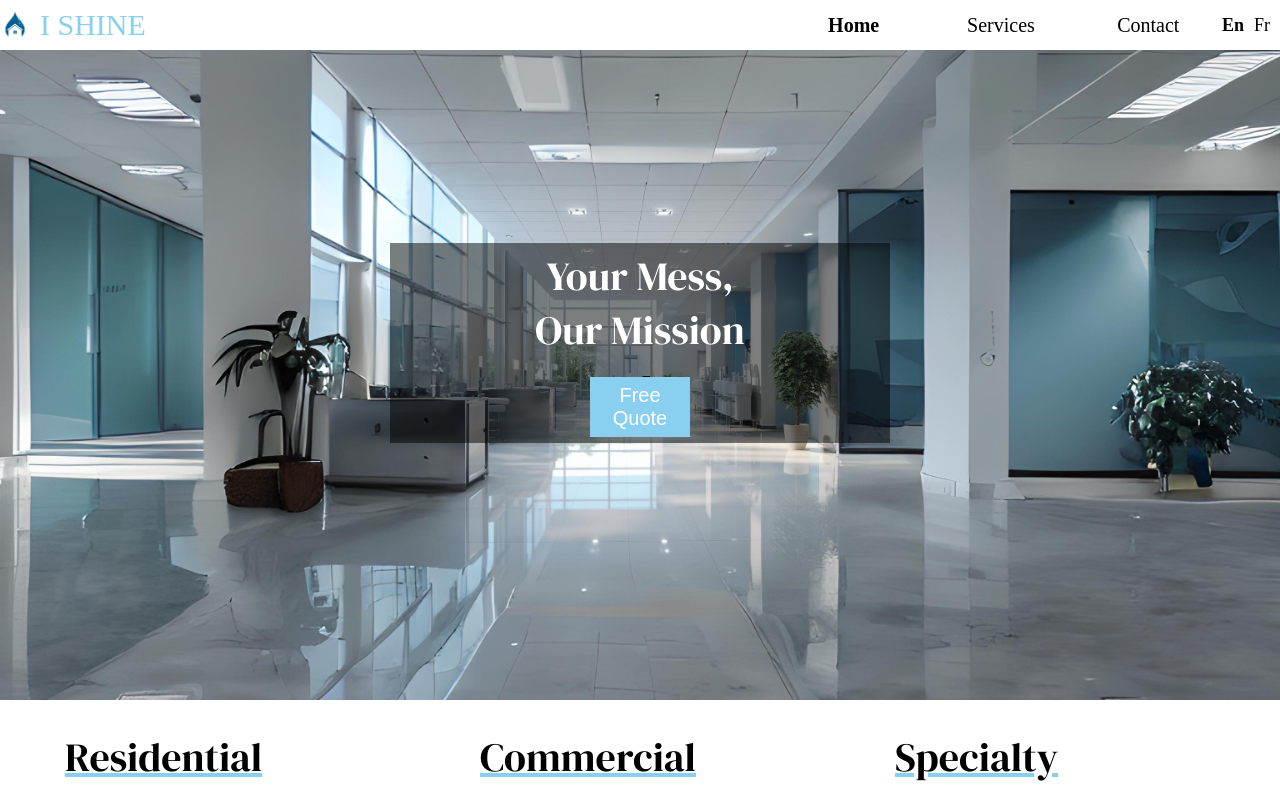
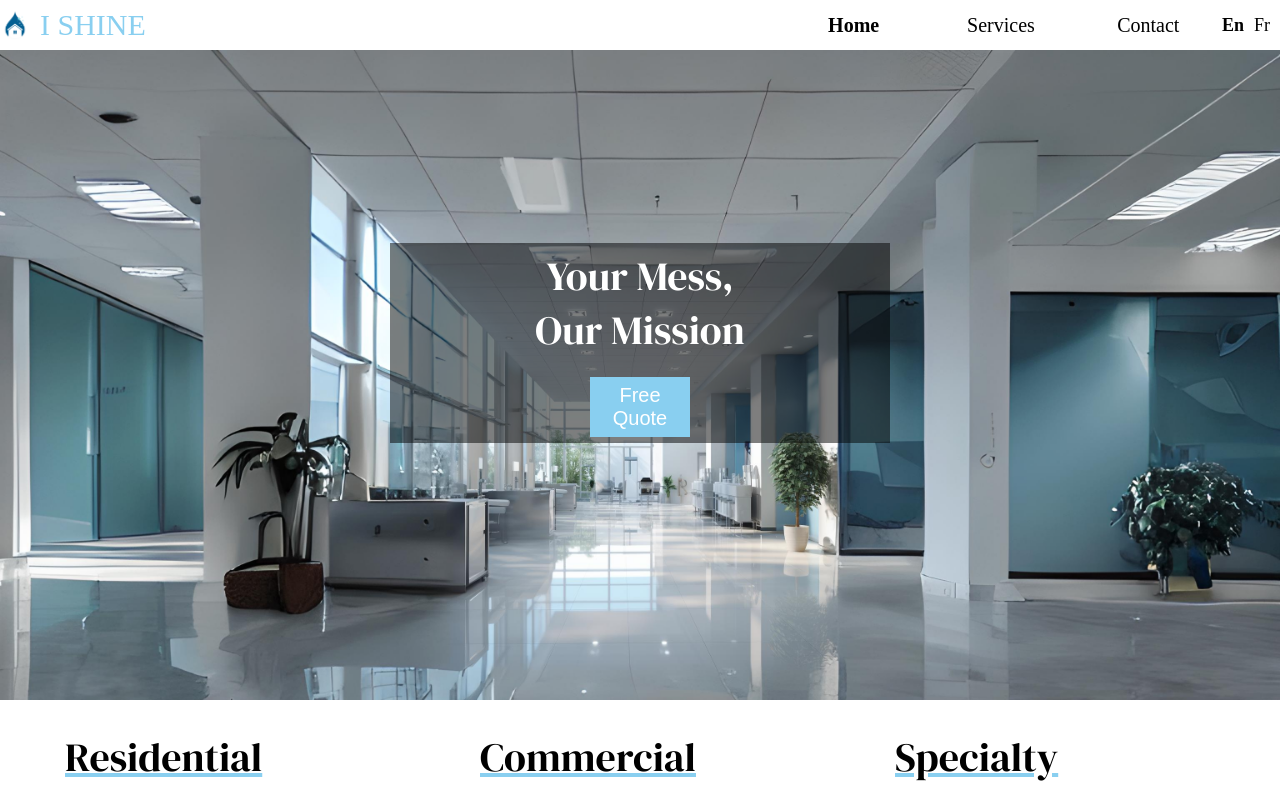
Before and after one commit to TeeCreates/IshineCleaning, a React (Create React App) app in the folder client/: page / in a window 1280 px wide. Shown: the top 795 px of the page. Built offline with nearby package versions, Linux system fonts and the light colour scheme; no server answers; a web font is replaced by a local one.

Commit message:
responsive design

```diff
--- a/client/src/Home.js
+++ b/client/src/Home.js
@@ -44,7 +44,8 @@ const Banner = styled.div`
   position: relative;
   background-image: url(${banner});
   background-size: cover;
-  background-position: center;
+  background-repeat: no-repeat;
+    background-position: center top;
   background-attachment: scroll;
   height: 650px;
   width: 100%;
@@ -77,7 +78,7 @@ const QuoteDiv = styled.div`
   width: 500px;
   height: 200px;
 
-  @media (max-width: 970px) {
+  @media (max-width: 600px) {
     position: absolute;
     display: flex;
     flex-direction: column;
```
